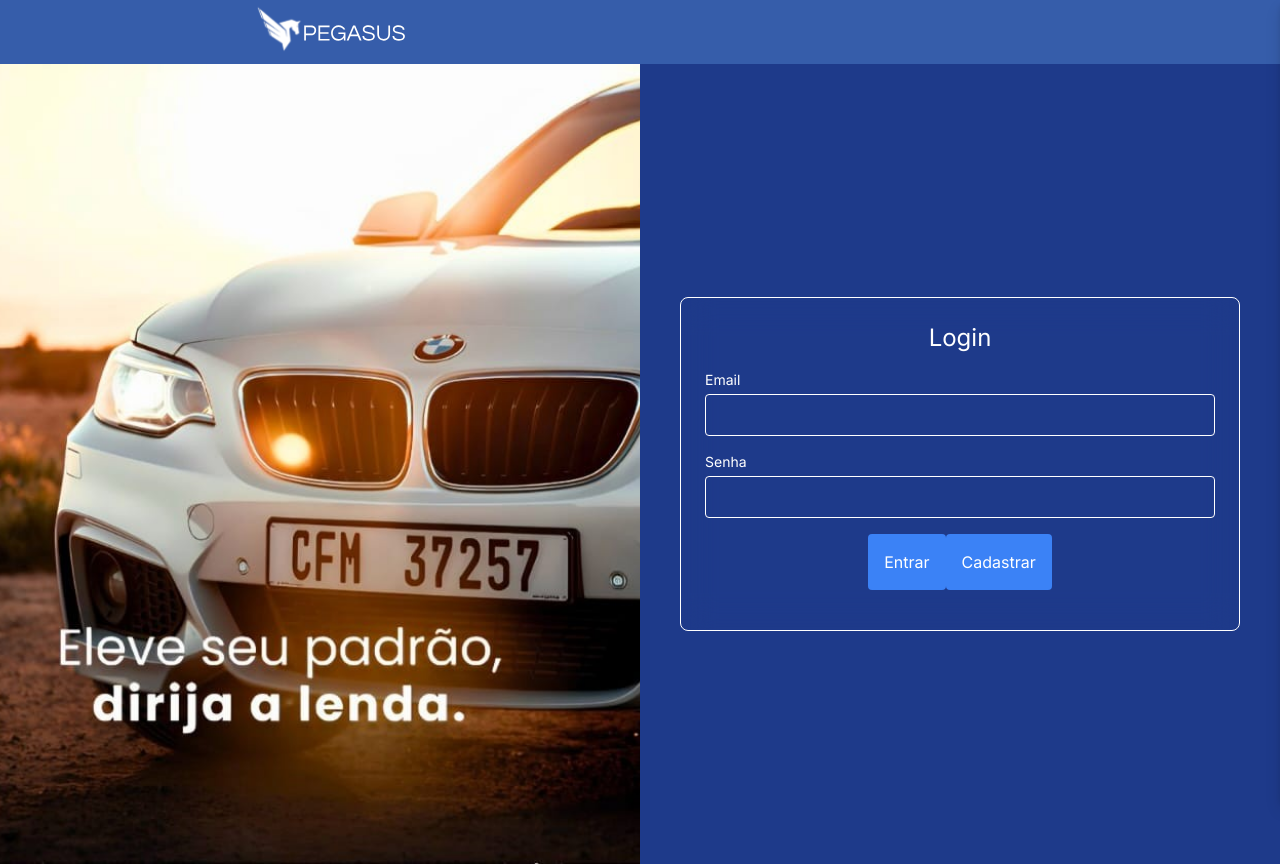
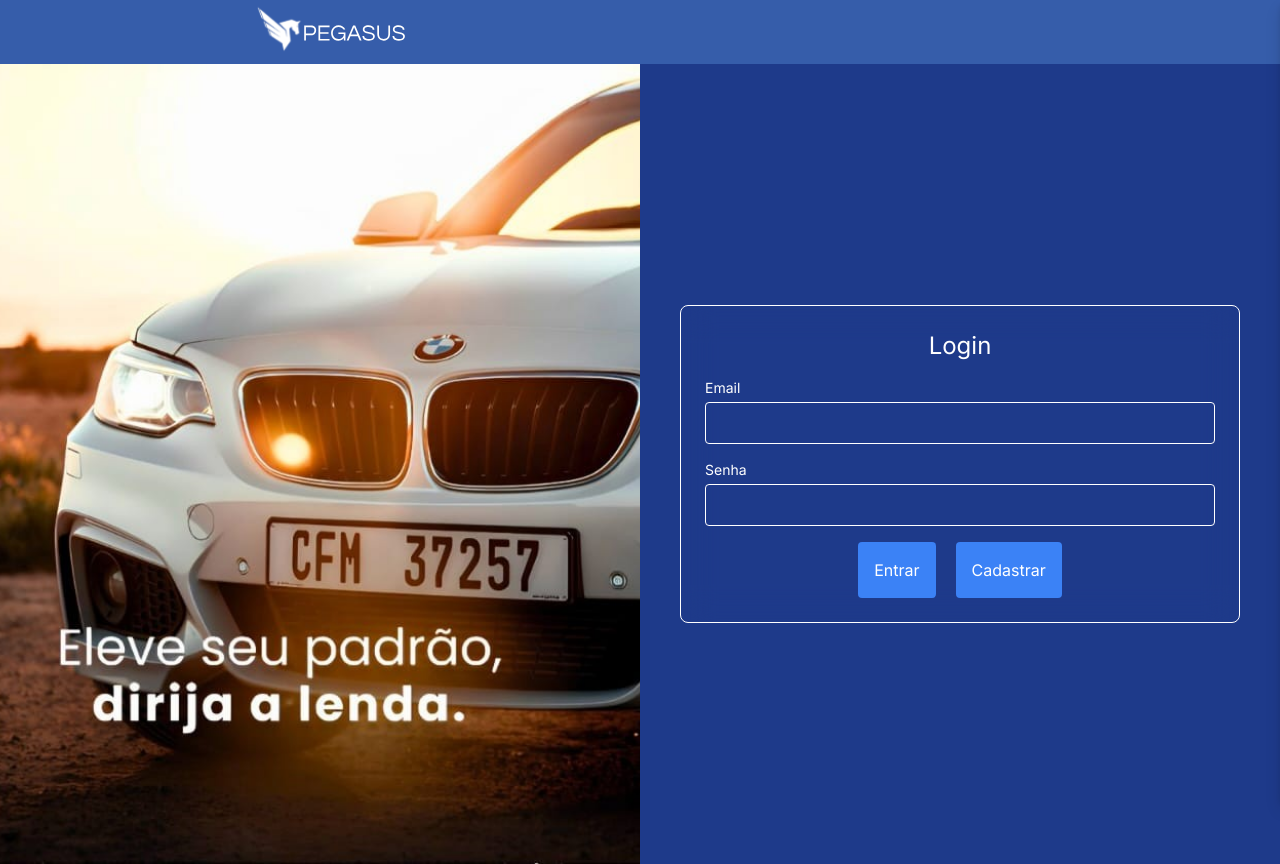
Before and after one commit to gabrieldeoliveira04/Projeto-pegasus-Fork, a Next.js app in the folder frontend-project/: page /login in a window 1280 px wide. Built offline with nearby package versions, Linux system fonts and the light colour scheme.

Commit message:
ajuste de botões entrar e cadastre-se

```diff
--- a/frontend-project/src/app/login/page.tsx
+++ b/frontend-project/src/app/login/page.tsx
@@ -86,7 +86,7 @@ export default function LoginPage() {
                 required
               />
             </div>
-            <div className="flex text-center justify-center items-center m-4">
+            <div className="flex gap-x-5 text-center justify-center items-center">
               <button
                 type="submit"
                 className="p-4 rounded bg-blue-500 hover:bg-blue-700 text-white"
```
